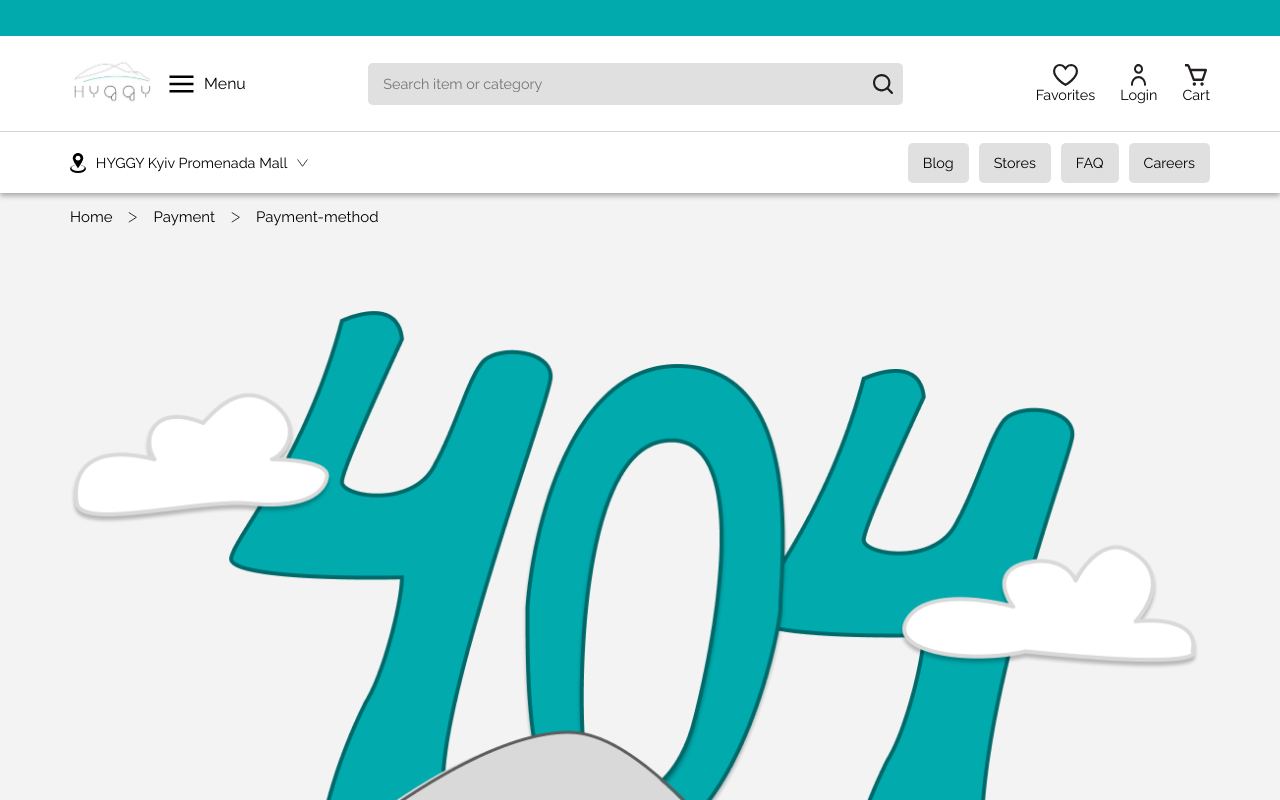
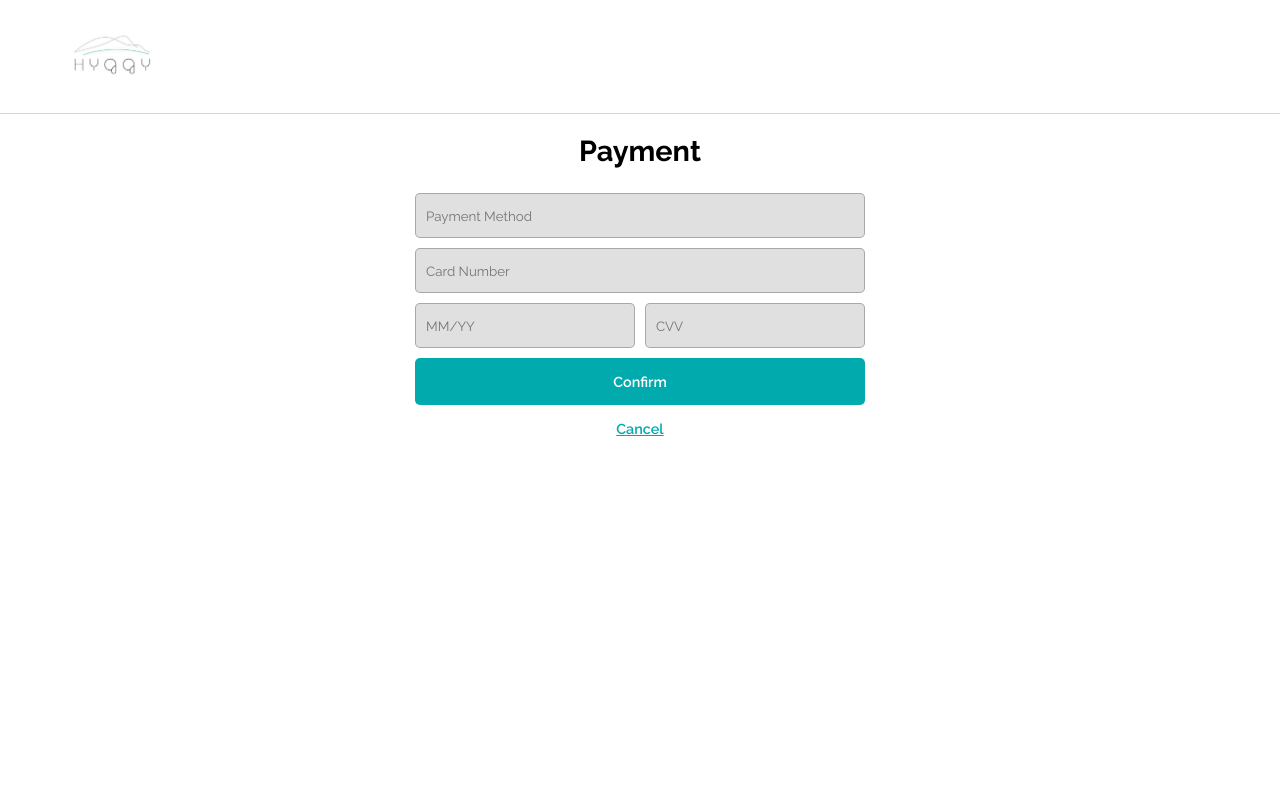
Before and after one commit to evgeniy5002/Jysk, a React (Vite) app in the folder Jysk/Jysk/jysk.client/: page /payment/payment-method in a window 1280 px wide. Shown: the top 800 px of the page. Built offline with nearby package versions, Linux system fonts and the light colour scheme.

Commit message:
Add PaymentMethod page

```diff
--- a/Jysk/Jysk/jysk.client/src/App.jsx
+++ b/Jysk/Jysk/jysk.client/src/App.jsx
@@ -29,7 +29,9 @@ import Product from './pages/Product';
 import NotFound from './pages/NotFound';
 import Cart from './pages/Cart';
 import Payment from './pages/Payment';
+import PaymentMethod from './pages/PaymentMethod';
 import Delivery from './pages/Delivery';
+
 
 import { CartModalProvider } from './components/CartModalContext';
 import CartModal from './components/CartModal';
@@ -73,6 +75,7 @@ function App() {
                         <Route path="cart" element={<Cart />} />
                         <Route path="payment" element={<Payment />} />
                         <Route path="payment/delivery" element={<Delivery />} />
+                        <Route path="payment/payment-method" element={<PaymentMethod />} />
                     </Route>
 
                     <Route element={<AdminLayout />}>
--- a/Jysk/Jysk/jysk.client/src/pages/Delivery.jsx
+++ b/Jysk/Jysk/jysk.client/src/pages/Delivery.jsx
@@ -1,5 +1,7 @@
 import React, { useState, useEffect } from "react";
 import { useOutletContext } from "react-router-dom";
+import { useNavigate } from 'react-router-dom';
+
 import { Radio } from "@mui/material";
 
 import "../styles/pages/Delivery.scss";
@@ -9,6 +11,7 @@ export default function Delivery() {
 
   const [selectedDelivery, setSelectedDelivery] = useState(null);
   const [selectedBranch, setSelectedBranch] = useState(null);
+  const navigate = useNavigate();
 
   useEffect(() => {
     setTitle("Payment");
@@ -52,6 +55,10 @@ export default function Delivery() {
       address: "30 Vyacheslava Chornovola St., Kyiv, 01135.",
     },
   ];
+
+  const handleContinue = () => {
+    navigate("/payment/payment-method");
+  };
 
   return (
     <div className="delivery">
@@ -120,7 +127,7 @@ export default function Delivery() {
       </div>
 
       <div className="flex-center flex-column">
-        <button type="button" className="btn-continue">Choose payment method</button>
+        <button type="button" className="btn-continue" onClick={handleContinue}>Choose payment method</button>
         <button type="button" className="btn-cancel">Cancel</button>
       </div>
     </div>
--- /dev/null
+++ b/Jysk/Jysk/jysk.client/src/pages/PaymentMethod.jsx
@@ -0,0 +1,91 @@
+import React, { useState, useEffect } from "react";
+import { useNavigate, useOutletContext } from 'react-router-dom';
+
+import "../styles/pages/PaymentMethod.scss";
+
+export default function PaymentMethod() {
+    const navigate = useNavigate();
+    const { setTitle } = useOutletContext();
+
+    useEffect(() => {
+        setTitle("Payment");
+    }, [setTitle]);
+
+    const [formData, setFormData] = useState({
+        method: '',
+        cardNumber: '',
+        expiry: '',
+        cvv: ''
+    });
+
+    const [error, setError] = useState('');
+
+    const handleChange = (e) => {
+        setFormData(prev => ({
+            ...prev,
+            [e.target.name]: e.target.value
+        }));
+    };
+
+    const handleContinue = () => {
+        const { method, cardNumber, expiry, cvv } = formData;
+
+        if (
+            !method.trim() ||
+            !cardNumber.trim() ||
+            !expiry.trim() ||
+            !cvv.trim()
+        ) {
+            setError("Please fill in all fields.");
+            return;
+        }
+
+        setError('');
+        console.log("Payment method submitted", formData);
+        navigate("/");
+    };
+
+    return (
+        <div className="payment-method">
+            <div className="form-container">
+                <input
+                    name="method"
+                    value={formData.method}
+                    onChange={handleChange}
+                    placeholder="Payment Method"
+                />
+                <input
+                    name="cardNumber"
+                    value={formData.cardNumber}
+                    onChange={handleChange}
+                    placeholder="Card Number"
+                />
+                <span>
+                    <input
+                        name="expiry"
+                        value={formData.expiry}
+                        onChange={handleChange}
+                        placeholder="MM/YY"
+                    />
+                    <input
+                        name="cvv"
+                        value={formData.cvv}
+                        onChange={handleChange}
+                        placeholder="CVV"
+                    />
+                </span>
+                {error && <p className="error">{error}</p>}
+
+                <div>
+                    <button className="btn-continue" onClick={handleContinue}>
+                        Confirm
+                    </button>
+                    <button className="btn-cancel">
+                        Cancel
+                    </button>
+                </div>
+            </div>
+
+        </div>
+    );
+}
--- a/Jysk/Jysk/jysk.client/src/styles/_utilities.scss
+++ b/Jysk/Jysk/jysk.client/src/styles/_utilities.scss
@@ -41,3 +41,33 @@
   width: 100%;
   border-top: 1px solid rgba(0, 0, 0, 0.288);
 }
+
+  .btn-continue{
+    width: 100%;
+    max-width: 450px;
+    padding: 15px 0px;
+
+    background-color: $color-accent;
+    border: none;
+    color: $color-text-light;
+    font-weight: 600;
+    border-radius: 5px;
+    font-size: 1em;
+    cursor: pointer;
+    transition: background-color 0.3s ease;
+    &:hover {
+      background-color: darken($color-accent, 5%);
+    }
+  }
+  .btn-cancel{
+    text-decoration: underline;
+    font-size: 1em;
+    padding: 15px 0px;
+    color: $color-accent;
+    background-color: unset;
+    border: none;
+    width: 100%;
+    font-weight: 600;
+    max-width: 450px;
+    cursor: pointer;
+  }
--- a/Jysk/Jysk/jysk.client/src/styles/layouts/CheckoutLayout.scss
+++ b/Jysk/Jysk/jysk.client/src/styles/layouts/CheckoutLayout.scss
@@ -6,6 +6,6 @@
     }
     h1{
         text-align: center;
-        margin-bottom: 15px;
+        margin: 5px 0px 25px;
     }
 }
--- /dev/null
+++ b/Jysk/Jysk/jysk.client/src/styles/pages/PaymentMethod.scss
@@ -0,0 +1,44 @@
+@import '../variables';
+@import '../mixins';
+
+
+.payment-method{
+    @include flex-center;
+    flex-direction: column;
+    gap: 10px;
+
+    .form-container{
+        @include flex-center;
+
+        max-width: 450px;
+        width: 100%;
+        flex-direction: column;
+        gap: 10px;
+
+        >input, span{
+            width: 100%;
+        }
+        span{
+            display: flex;
+            gap: 10px;
+        }
+        span input{
+            width: 50%;
+        }
+        input{
+            padding: 13.5px 10px;
+            border-radius: 5px;
+            outline: none;
+            border: 1px solid #72727280;
+            background-color: $color-secondary-light;
+        }
+        > div{
+            width: 100%;
+        }
+    }
+    .error {
+        color: #cf0013;
+        font-size: 0.9em;
+    }
+
+}
```
